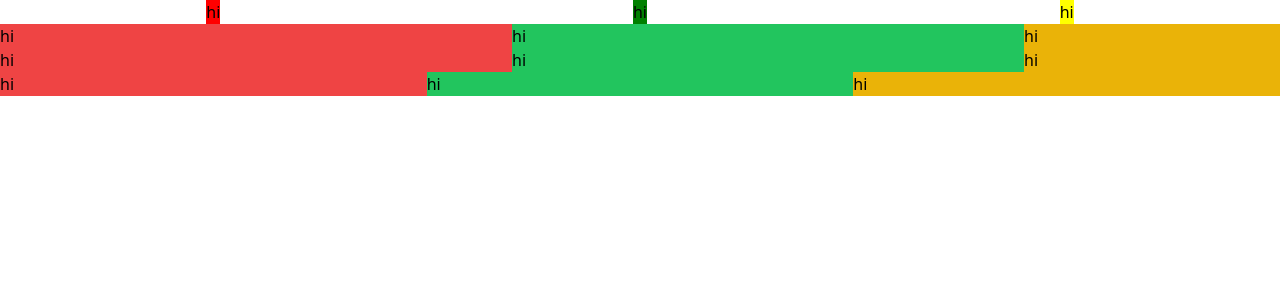
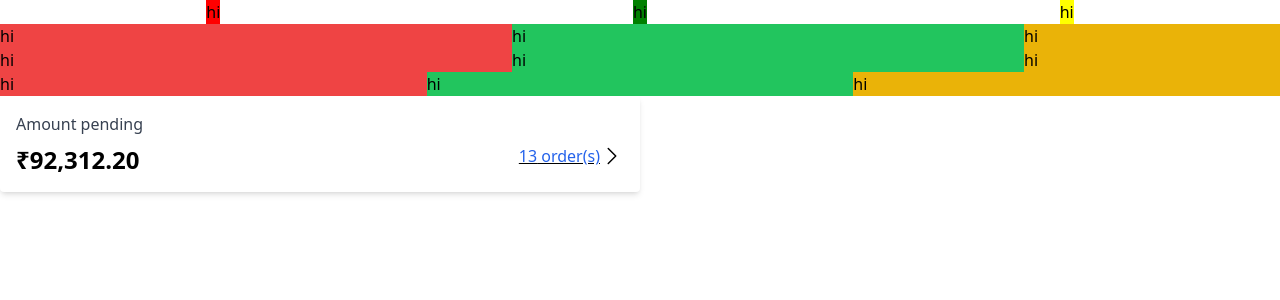
Before and after one commit to itanaysharma/cohort-tailwind-prac, a React (Vite) app: page / in a window 1280 px wide. Shown: the top 300 px of the page. Built offline with nearby package versions, Linux system fonts and the light colour scheme.

Commit message:
Added revenue card

```diff
--- a/src/App.jsx
+++ b/src/App.jsx
@@ -2,6 +2,7 @@ import { useState } from "react";
 import reactLogo from "./assets/react.svg";
 import viteLogo from "/vite.svg";
 import "./App.css";
+import { RrevenueCard } from "./components/RevenueCard";
 
 function App() {
   const [count, setCount] = useState(0);
@@ -28,6 +29,13 @@ function App() {
         <div className="bg-green-500">hi</div>
         <div className="bg-yellow-500 ">hi</div>
       </div>
+      <div className="grid grid-cols-2">
+        <RrevenueCard
+          title={"Amount pending"}
+          amount={"92,312.20"}
+          orderCount={13}
+        ></RrevenueCard>
+      </div>
     </>
   );
 }
--- /dev/null
+++ b/src/components/RevenueCard.jsx
@@ -0,0 +1,31 @@
+export const RrevenueCard = ({ title, orderCount, amount }) => {
+  return (
+    <div className="bg-white rounded shadow-md p-4">
+      <div className="text-gray-700">{title}</div>
+      <div className="flex justify-between pt-2">
+        <div className="font-semibold text-2xl">₹{amount}</div>
+        {orderCount ? (
+          <div className="flex cursor-pointer underline font-medium">
+            <div className="text-blue-600">{orderCount} order(s)</div>
+            <div>
+              <svg
+                xmlns="http://www.w3.org/2000/svg"
+                fill="none"
+                viewBox="0 0 24 24"
+                stroke-width="1.5"
+                stroke="currentColor"
+                class="w-6 h-6"
+              >
+                <path
+                  stroke-linecap="round"
+                  stroke-linejoin="round"
+                  d="m8.25 4.5 7.5 7.5-7.5 7.5"
+                />
+              </svg>
+            </div>
+          </div>
+        ) : null}
+      </div>
+    </div>
+  );
+};
```
